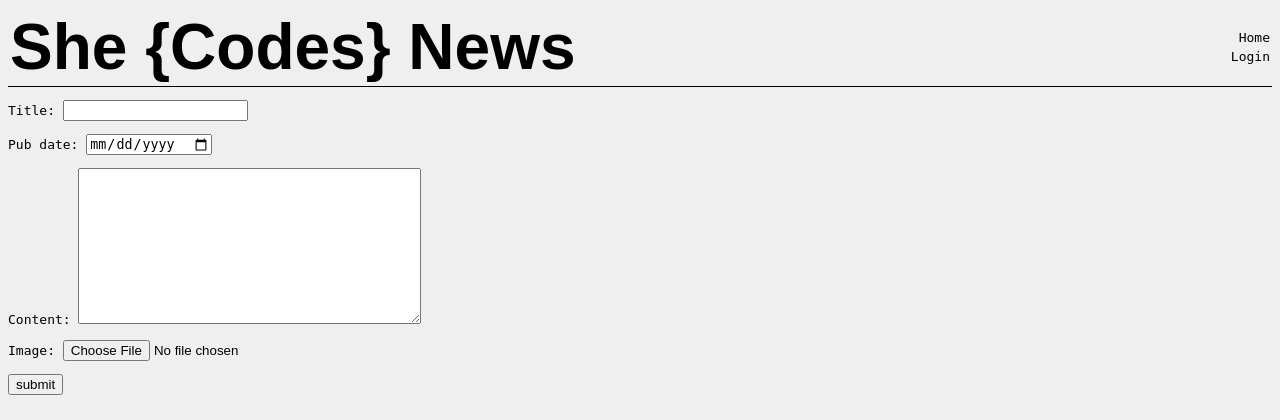
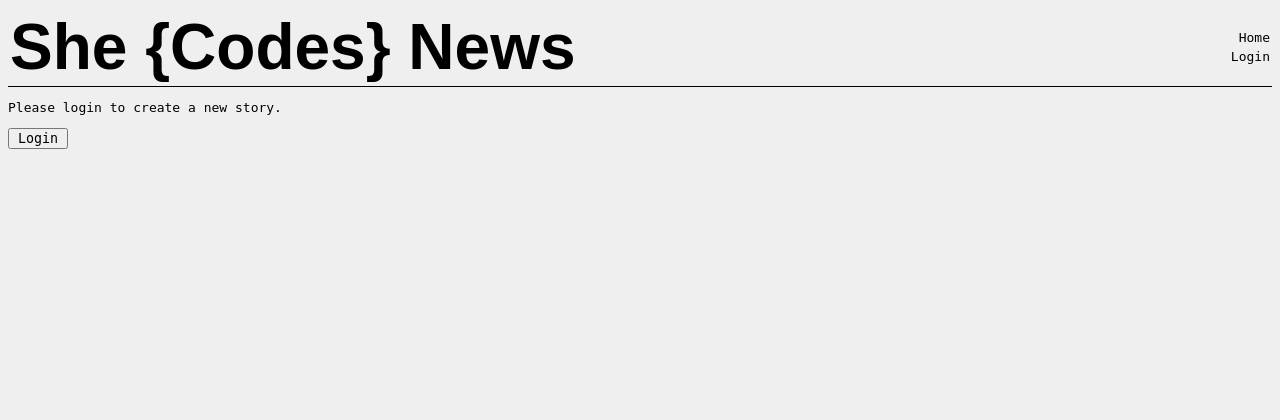
Before and after one commit to irahrosete/shecodes-django-news, a Django app: page /news/add-story/ in a window 1280 px wide. Shown: the top 420 px of the page. Run offline with Django 4.2, Linux system fonts and the light colour scheme; parts of the project's set-up code (start-up, migrations or seed data) failed here and were passed over; some web fonts are replaced.

Commit message:
make user login to create new story

```diff
--- a/she_codes_news/news/templates/news/createStory.html
+++ b/she_codes_news/news/templates/news/createStory.html
@@ -1,8 +1,16 @@
 {% extends "base.html" %}
+
 {% block content %}
+    {% if request.user.is_authenticated %}
     <form action="" method="post" enctype="multipart/form-data">
         {% csrf_token %}
         {{ form.as_p }}
         <input type="submit" value="submit">
     </form>
+    {% else %}
+        <p>Please login to create a new story.</p>
+        <button>
+            <a href="{% url 'login' %}">Login</a>
+        </button>
+    {% endif %}
 {% endblock %}
--- a/she_codes_news/news/templates/news/index.html
+++ b/she_codes_news/news/templates/news/index.html
@@ -8,7 +8,9 @@
     <h2>Latest News</h2>
 
     {% if request.user.is_authenticated %}
+        <button>
         <a href="{% url 'news:newStory' %}">Write New Story</a>
+        </button>
     {% endif %}
 
     <div id="latest-stories">
```
